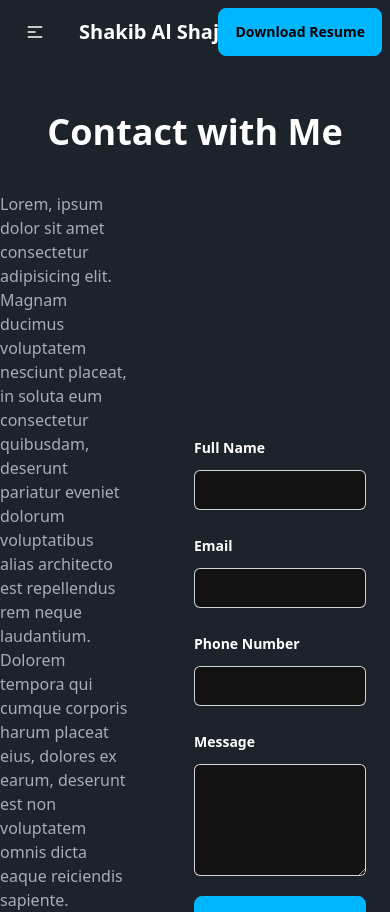
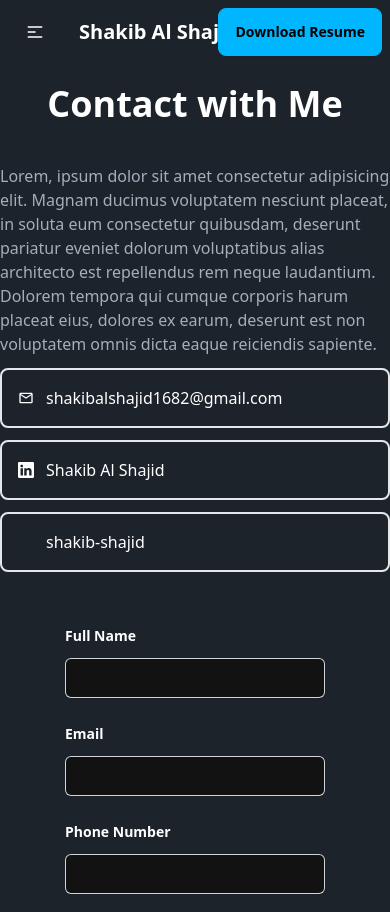
Before and after one commit to Shakib-Shajid/my-portfolio, a React (Vite) app: page /contact in a window 390 px wide. Shown: the top 912 px of the page. Built offline with nearby package versions, Linux system fonts and the light colour scheme; some icons are missing.

Commit message:
responsive added

```diff
--- a/src/Components/About.jsx
+++ b/src/Components/About.jsx
@@ -4,7 +4,7 @@ const About = () => {
     return (
         <div className="my-10">
             <h3 className="text-5xl font-bold space-y-5 text-center justify-center">About Me</h3>
-            <div className="flex gap-6 items-center">
+            <div className="flex gap-6 items-center flex-col md:flex-row">
                 <img src="../../public/shakib.png" alt="" />
                 <div>
                     <p> Lorem ipsum dolor sit amet consectetur adipisicing elit. Eum asperiores aliquid labore error? Numquam incidunt, repellendus mollitia harum ex alias amet minima illo quis officiis recusandae nobis aperiam excepturi dolorem. Lorem ipsum dolor sit amet consectetur adipisicing elit. Aliquid enim et vel ad libero unde quae a fugit suscipit voluptas totam laborum ullam debitis explicabo dolor error, nisi minima maiores molestias. Voluptate, optio labore omnis placeat nam distinctio perferendis. Voluptates voluptatem optio consectetur repellendus officia eum. Labore amet assumenda hic.</p>
--- a/src/Components/Contact.jsx
+++ b/src/Components/Contact.jsx
@@ -5,10 +5,10 @@ import { FaGithub } from "react-icons/fa6";
 
 const Contact = () => {
     return (
-        <div className="my-12">
-            <h3 className="text-4xl font-semibold text-white text-center  mt-5">Contact with Me</h3>
-            <div className="flex justify-center items-center gap-10 ">
-                <div className="w-1/3 mt-10">
+        <div className="my-3 md:my-7 lg:my-12">
+            <h3 className="text-4xl font-semibold text-white text-center mt-5">Contact with Me</h3>
+            <div className="flex md:ml-4 lg:ml-0 justify-center items-center md:gap-10 flex-col md:flex-row">
+                <div className="md:w-1/3 mt-10">
                     <p>Lorem, ipsum dolor sit amet consectetur adipisicing elit. Magnam ducimus voluptatem nesciunt placeat, in soluta eum consectetur quibusdam, deserunt pariatur eveniet dolorum voluptatibus alias architecto est repellendus rem neque laudantium. Dolorem tempora qui cumque corporis harum placeat eius, dolores ex earum, deserunt est non voluptatem omnis dicta eaque reiciendis sapiente.</p>
                     <div className="text-white">
                         <p className="rounded-lg border-2 p-4 my-3 flex items-center gap-3"><MdOutlineEmail />
@@ -19,7 +19,7 @@ const Contact = () => {
                             shakib-shajid</p>
                     </div>
                 </div>
-                <div className=" px-6 lg:px-8 w-2/3">
+                <div className="md:px-6 lg:px-8 w-2/3">
 
                     <form className="mx-auto mt-10 max-w-xl">
                         <div className="grid grid-cols-1 gap-x-8 gap-y-6 sm:grid-cols-2">
--- a/src/Components/Home.jsx
+++ b/src/Components/Home.jsx
@@ -2,7 +2,7 @@
 
 const Home = () => {
     return (
-        <div className="flex gap-6 items-center my-10">
+        <div className="flex flex-col md:flex-row gap-6 items-center my-3 md:my-5 lg:my-10">
             <div>
                 <h3 className="text-8xl font-semibold mb-5 text-white">Shakib <br /> <span className="text-7l"> Al Shajid</span></h3>
                 <p className="text-lg">Lorem ipsum dolor sit amet consectetur adipisicing elit. Nobis ducimus minus ratione ad id quia eius officia, impedit voluptatem quis eos debitis mollitia nihil tempora recusandae quas hic repellendus neque! Quasi eos dolor explicabo mollitia aspernatur? Asperiores numquam voluptatum quasi quia doloremque quos quidem aspernatur rem, accusamus, atque provident aliquam.</p>
--- a/src/Components/Projects.jsx
+++ b/src/Components/Projects.jsx
@@ -4,8 +4,8 @@ const Projects = () => {
     return (
         <div>
             <h3 className="text-3xl font-semibold text-center my-10 text-white ">My Projects</h3>
-            <div className="grid grid-cols-2">
-                <div className="card card-compact w-[500px] bg-base-100 shadow-xl border-blue-600 border-2 ">
+            <div className="grid grid-cols-1 md:grid-cols-2">
+                <div className="card card-compact  md:w-[300px] lg:w-[500px] bg-base-100 shadow-xl border-blue-600 border-2 ">
                     <figure><img src="../../public/project-1.png" alt="Shoes" /></figure>
                     <div className="card-body">
                         <h2 className="card-title text-white">Career Fair</h2>
@@ -42,7 +42,7 @@ const Projects = () => {
                         </div>
                     </div>
                 </div>
-                <div className="card card-compact w-[500px] bg-base-100 shadow-xl border-blue-600 border-2 ">
+                <div className="card card-compact  md:w-[300px] lg:w-[500px] bg-base-100 shadow-xl border-blue-600 border-2 ">
                     <figure><img src="../../public/project-2.png" alt="Shoes" /></figure>
                     <div className="card-body">
                         <h2 className="card-title text-white">Weather API</h2>
```
